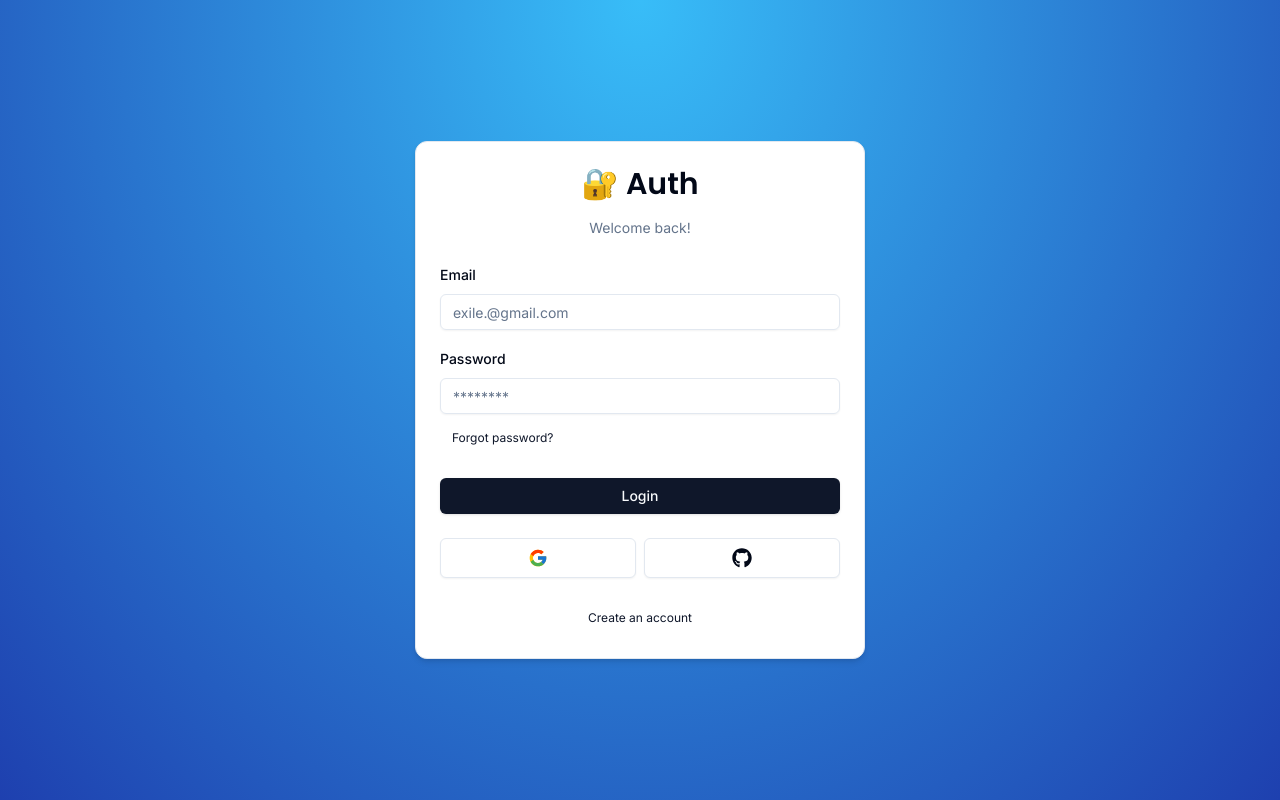
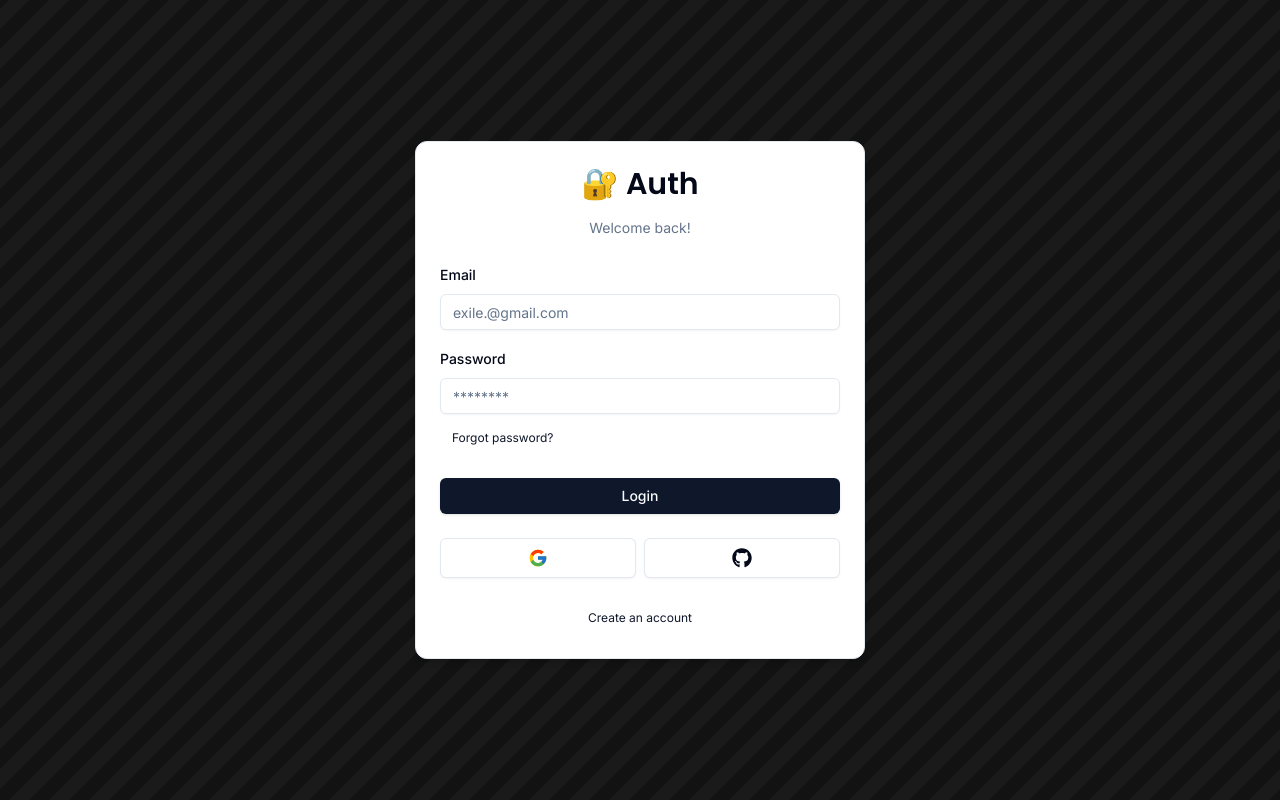
Before and after one commit to mageshyt/next-auth, a Next.js app: page /auth/login in a window 1280 px wide. Built offline with nearby package versions, Linux system fonts and the light colour scheme; no server answers.

Commit message:
📦 NEW: add beautiful background

```diff
--- a/app/(protected)/settings/page.tsx
+++ b/app/(protected)/settings/page.tsx
@@ -9,7 +9,7 @@
   const user = session?.user;
 
   return (
-    <div className="bg-[radial-gradient(ellipse_at_top,_var(--tw-gradient-stops))] from-sky-400 to-blue-800 h-screen flex items-center justify-center">
+    <div className="op,_var(--tw-gradient-stops))] from-sky-400 to-blue-800 h-screen flex items-center justify-center">
       <Card className="w-[450px] py-10   shadow-md">
         <CardHeader>
           <h1 className="text-2xl font-bold text-center">
--- a/app/auth/layout.tsx
+++ b/app/auth/layout.tsx
@@ -2,9 +2,7 @@
 
 const layout = ({ children }: { children: React.ReactNode }) => {
   return (
-    <div className="h-screen flex items-center justify-center  bg-[radial-gradient(ellipse_at_top,_var(--tw-gradient-stops))] from-sky-400 to-blue-800">
-      {children}
-    </div>
+    <div className="h-screen flex items-center justify-center">{children}</div>
   );
 };
 
--- a/app/globals.css
+++ b/app/globals.css
@@ -74,3 +74,37 @@
     @apply bg-background text-foreground;
   }
 }
+
+body {
+  --color: rgba(114, 114, 114, 0.3);
+
+  display: flex;
+  justify-content: center;
+  align-items: center;
+
+  /* Dark mode colors and gradient */
+  background: #121212; /* Fallback for browsers that don't support gradients */
+  background: linear-gradient(
+    135deg,
+    #121212 25%,
+    #1a1a1a 25%,
+    #1a1a1a 50%,
+    #121212 50%,
+    #121212 75%,
+    #1a1a1a 75%,
+    #1a1a1a
+  );
+  background-size: 40px 40px;
+
+  /* Animation */
+  animation: move 4s linear infinite;
+}
+
+@keyframes move {
+  0% {
+    background-position: 0 0;
+  }
+  100% {
+    background-position: 40px 40px;
+  }
+}
--- a/app/page.tsx
+++ b/app/page.tsx
@@ -11,7 +11,7 @@
 
 export default function Home() {
   return (
-    <main className="flex flex-col items-center h-screen justify-center bg-[radial-gradient(ellipse_at_top,_var(--tw-gradient-stops))] from-sky-400 to-blue-800">
+    <main className="flex flex-col items-center h-screen justify-center ">
       <div className="space-y-6 text-center">
         <h1
           className={cn(
```
